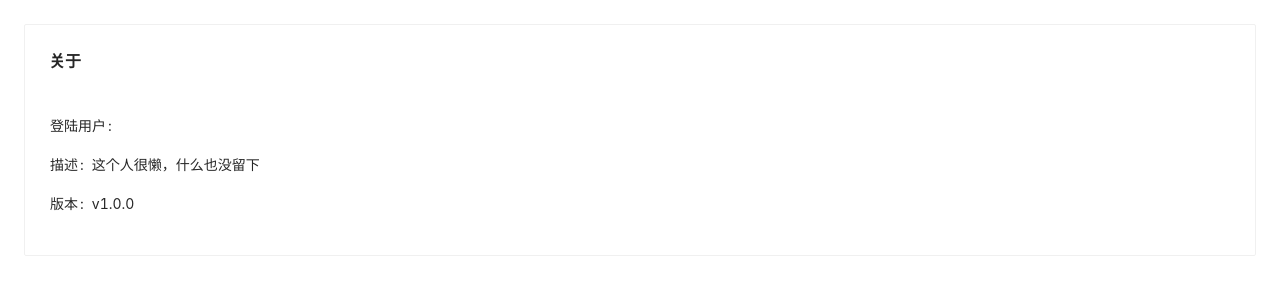
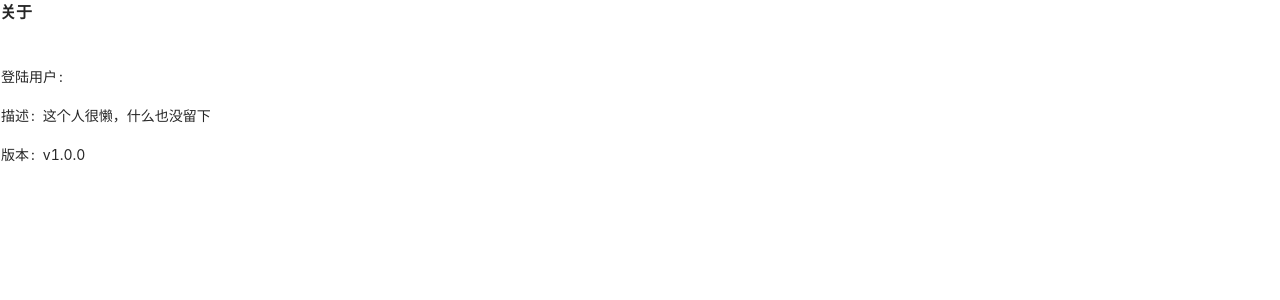
Before and after one commit to cbtpro/useful-person.com, a React (Create React App) app: page /ui/okrm-web/about in a window 1280 px wide. Shown: the top 300 px of the page. Built offline with nearby package versions, Linux system fonts and the light colour scheme; what react-async-component would draw is missing.

Commit message:
重构代码

```diff
--- a/src/components/ui/okrm-web/about/index.tsx
+++ b/src/components/ui/okrm-web/about/index.tsx
@@ -5,7 +5,7 @@ import { connect } from 'react-redux'
 
 import { IUserInfo } from '../../../../interfaces/UserInfo'
 
-import { Descriptions, Card } from 'antd'
+import { Descriptions } from 'antd'
 
 
 interface IProps {
@@ -14,14 +14,12 @@ interface IProps {
 
 const WebAbout = (props: IProps) => {
   let { userInfo } = props
-  return <div style={{ padding: '24px' }}>
-    <Card>
-      <Descriptions title="关于" column={1}>
-        <Descriptions.Item label="登陆用户">{userInfo?.nickname}</Descriptions.Item>
-        <Descriptions.Item label="描述">这个人很懒，什么也没留下</Descriptions.Item>
-        <Descriptions.Item label="版本">v1.0.0</Descriptions.Item>
-      </Descriptions>
-    </Card>
+  return <div>
+    <Descriptions title="关于" column={1}>
+      <Descriptions.Item label="登陆用户">{userInfo?.nickname}</Descriptions.Item>
+      <Descriptions.Item label="描述">这个人很懒，什么也没留下</Descriptions.Item>
+      <Descriptions.Item label="版本">v1.0.0</Descriptions.Item>
+    </Descriptions>
   </div>
 }
 
--- a/src/components/ui/okrm-web/container/index.tsx
+++ b/src/components/ui/okrm-web/container/index.tsx
@@ -3,7 +3,7 @@ import React from 'react'
 import { bindActionCreators, Dispatch } from 'redux'
 import { connect } from 'react-redux'
 
-import { Tabs } from 'antd'
+import { Tabs, Card } from 'antd'
 import { removePane, togglePane } from '../../../../redux/appSettings'
 import ContainerBackground from './ContainerBackground'
 
@@ -39,7 +39,9 @@ const Container = (props: IProps) => {
                         return <Tabs.TabPane
                             key={pane.key}
                             tab={pane.name}>
-                            {pane.content}
+                            <Card style={{ margin: '24px' }}>
+                                {pane.content}
+                            </Card>
                         </Tabs.TabPane>
                     })
                 }
--- a/src/components/ui/okrm-web/rolesManage/index.tsx
+++ b/src/components/ui/okrm-web/rolesManage/index.tsx
@@ -1,5 +1,5 @@
 import React, { useEffect, useState } from 'react'
-import { Card, Table, Button, Popconfirm } from 'antd'
+import { Table, Button, Popconfirm } from 'antd'
 import moment from 'moment'
 import { post, del } from '../../../../http'
 import { QUERY_ROLES_URL, DEL_ROLE_URL } from '../../../../constants/urls'
@@ -107,12 +107,10 @@ const RolesManage = () => {
         fetch()
     }, [])
     return <>
-        <Card style={{ margin: '36px' }}>
-            <Button onClick={addRole}>添加角色</Button>
-            <Table rowKey="uuid" columns={columns} dataSource={roles} pagination={false} onChange={onChange} loading={loading} className="table" />
-            <SaveRole key="addRole" visible={addRoleVisible} onCancel={addRoleCancel} onSuccess={addRoleSuccess} />
-            <SaveRole key="updateRole" visible={roleModalVisible} role={selectRole} onCancel={saveRoleCancel} onSuccess={saveRoleSuccess} />
-        </Card>
+        <Button onClick={addRole}>添加角色</Button>
+        <Table rowKey="uuid" columns={columns} dataSource={roles} pagination={false} onChange={onChange} loading={loading} className="table" />
+        <SaveRole key="addRole" visible={addRoleVisible} onCancel={addRoleCancel} onSuccess={addRoleSuccess} />
+        <SaveRole key="updateRole" visible={roleModalVisible} role={selectRole} onCancel={saveRoleCancel} onSuccess={saveRoleSuccess} />
     </>
 }
 
--- a/src/components/ui/okrm-web/usersManage/index.tsx
+++ b/src/components/ui/okrm-web/usersManage/index.tsx
@@ -1,6 +1,6 @@
 import React, { useState, useEffect } from 'react'
 
-import { DatePicker, Card, Table, Button, Form, Row, Col, Input, Select } from 'antd'
+import { DatePicker, Table, Button, Form, Row, Col, Input, Select } from 'antd'
 import { DownOutlined, UpOutlined } from '@ant-design/icons'
 
 import { usersColumns } from './columns';
@@ -77,8 +77,7 @@ export default () => {
             ...filters,
         })
     }
-    return <div style={{ padding: 36 }}>
-        <Card bordered={true}>
+    return <>
         <Form>
             <Row gutter={24}>
                 <Col>
@@ -143,6 +142,5 @@ export default () => {
             </Row>
         </Form>
         <Table rowKey="uuid" columns={usersColumns} dataSource={users} pagination={pagination} loading={loading} onChange={onChange} className="table" />
-        </Card>
-    </div>
+    </>
 }
```
Also changed, not shown: src/components/ui/okrm-web/side/tabs.tsx (+10 -0 lines). Lines whose indentation alone changed are shown as unchanged.
